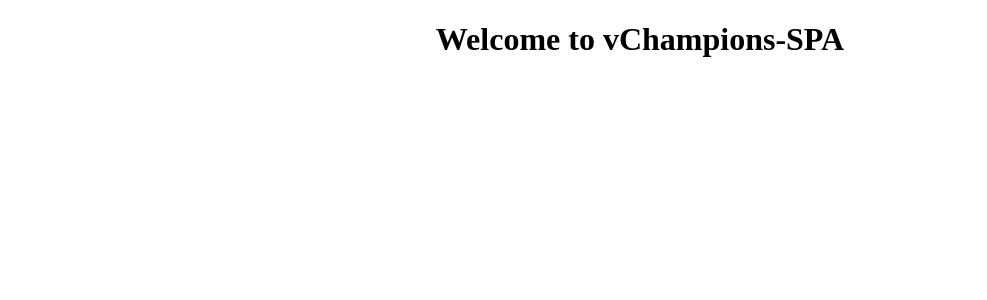
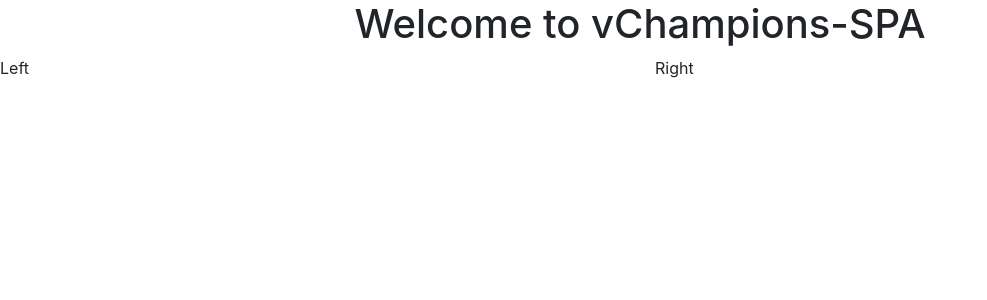
Before and after one commit to ngominhsaoS2/vChampions, an Angular app in the folder vChampions-SPA/: page / in a window 1280 px wide. Shown: the top 300 px of the page, without its empty margins (0-987 px from the left). Built offline with nearby package versions, Linux system fonts and the light colour scheme; no server answers.

Commit message:
Add bootstrap, font-awesome

```diff
--- a/vChampions-SPA/package.json
+++ b/vChampions-SPA/package.json
@@ -19,6 +19,8 @@
     "@angular/platform-browser": "~8.2.9",
     "@angular/platform-browser-dynamic": "~8.2.9",
     "@angular/router": "~8.2.9",
+    "bootstrap": "^4.3.1",
+    "font-awesome": "^4.7.0",
     "rxjs": "~6.4.0",
     "tslib": "^1.10.0",
     "zone.js": "~0.9.1"
--- a/vChampions-SPA/src/app/app.component.html
+++ b/vChampions-SPA/src/app/app.component.html
@@ -2,3 +2,11 @@
   <h1>Welcome to {{title}}</h1>
   <app-value></app-value>
 </div>
+<div class="row">
+  <div class="col-6">
+    Left
+  </div>
+  <div class="col-6">
+    Right
+  </div>
+</div>
--- a/vChampions-SPA/src/styles.css
+++ b/vChampions-SPA/src/styles.css
@@ -1 +1,3 @@
 /* You can add global styles to this file, and also import other style files */
+@import '../node_modules/bootstrap/dist/css/bootstrap.min.css';
+@import '../node_modules/font-awesome/css/font-awesome.min.css'
```
Also changed, not shown: 2 other files (tests, documents, lock files or other folders).
